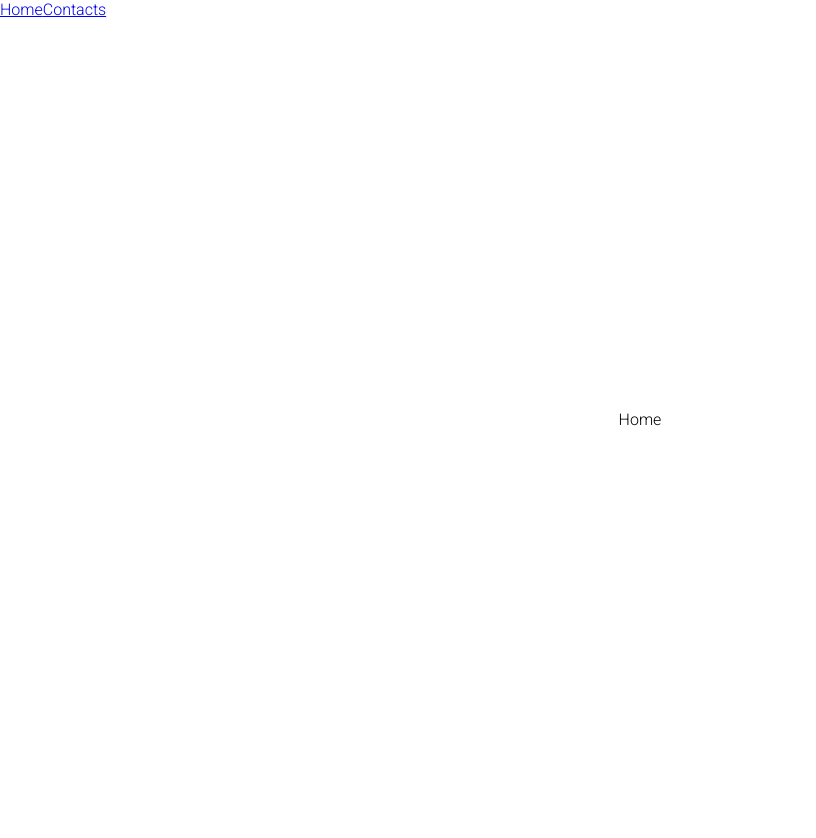
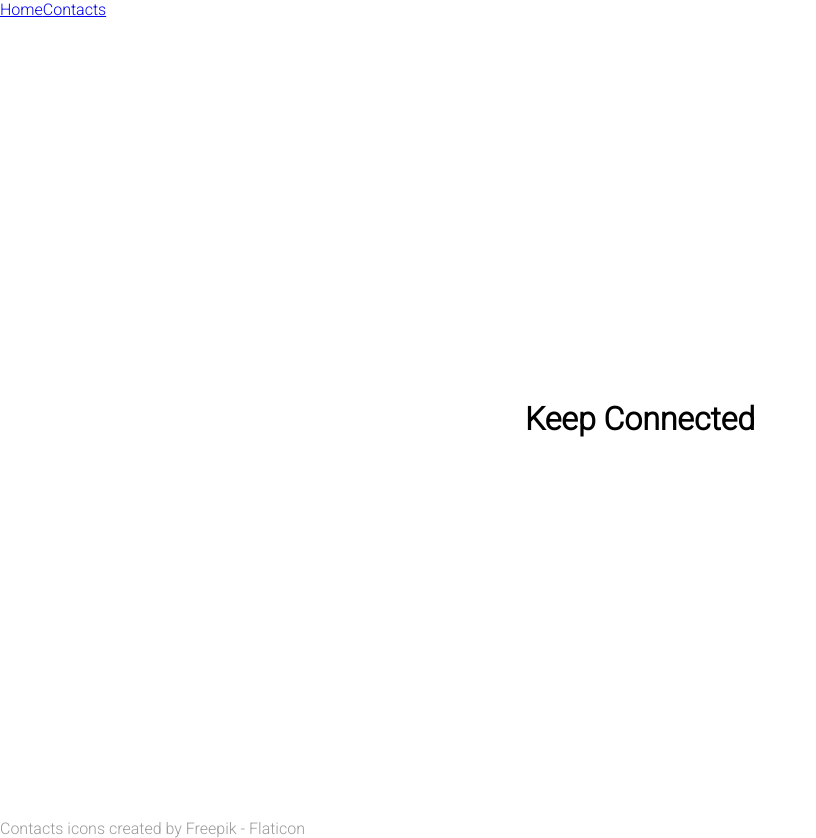
Before and after one commit to alexmercer6/contacts, a React (Create React App) app in the folder client/: page / in a window 1280 px wide. Shown: the whole page, without its empty margins (0-816 px from the left). Built offline with nearby package versions, Linux system fonts and the light colour scheme.

Commit message:
changed favicon

```diff
--- a/client/src/App.js
+++ b/client/src/App.js
@@ -22,6 +22,17 @@ function App() {
                     </Routes>
                 </main>
             </BrowserRouter>
+            <a
+                style={{
+                    color: "grey",
+                    opacity: "0.8",
+                    textDecoration: "none",
+                }}
+                href="https://www.flaticon.com/free-icons/contacts"
+                title="contacts icons"
+            >
+                Contacts icons created by Freepik - Flaticon
+            </a>
         </div>
     )
 }
--- a/client/src/components/Home.js
+++ b/client/src/components/Home.js
@@ -1,7 +1,13 @@
 import React from "react"
 
 function Home() {
-    return <div>Home</div>
+    return (
+        <div>
+            <h1>
+                <span>Keep</span> <span>Connected</span>
+            </h1>
+        </div>
+    )
 }
 
 export default Home
```
Also changed, not shown: 1 other file (tests, documents, lock files or other folders).
